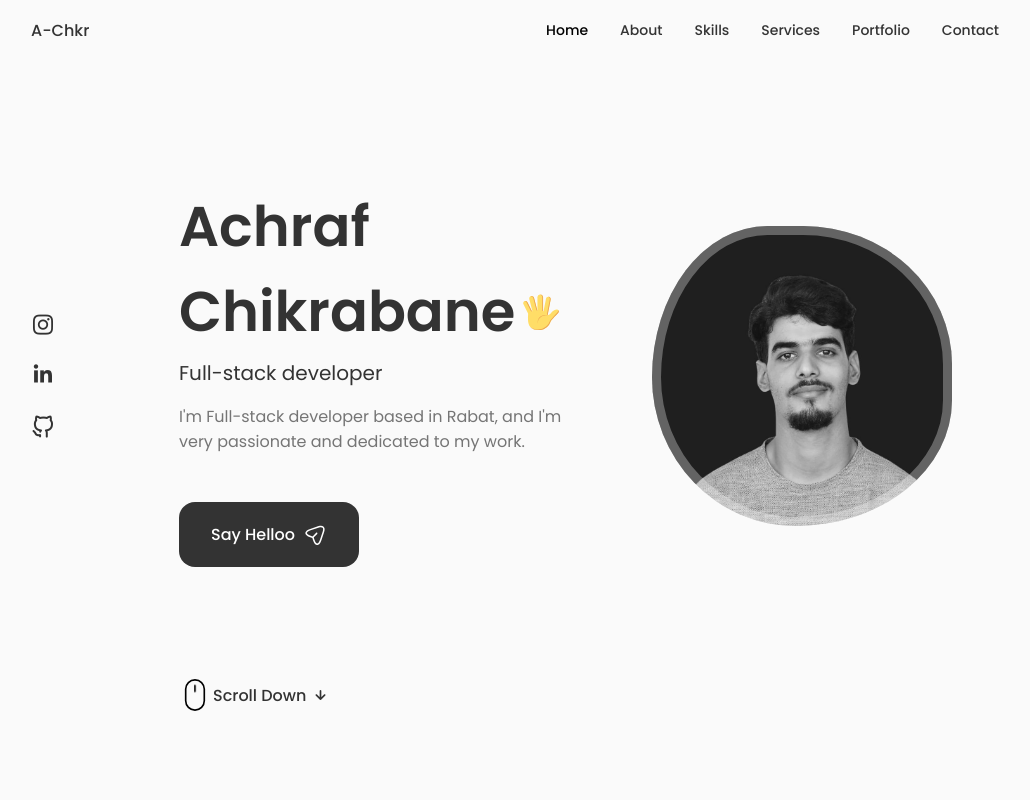
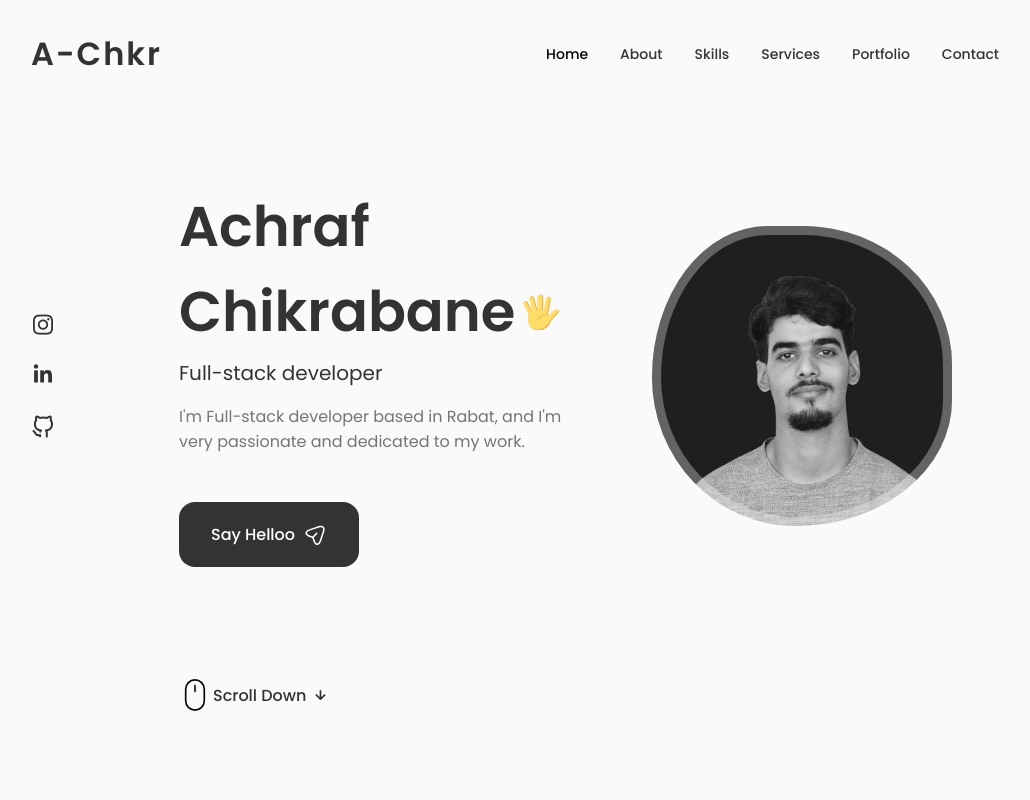
Before and after one commit to achraftes/Portfolio-website, a React (Vite) app: page / in a window 1280 px wide. Shown: the top 800 px of the page, without its empty margins (125-1155 px from the left). Built offline with nearby package versions, Linux system fonts and the light colour scheme.

Commit message:
add  new  stayle  for header

```diff
--- a/src/components/header/header.css
+++ b/src/components/header/header.css
@@ -1,33 +1,47 @@
+/* ===== Header ===== */
 .header {
     width: 100%;
     position: fixed;
     top: 0;
     left: 0;
-    z-index: var(z-index);
+    z-index: 1000;
     background-color: var(--body-color);
     padding: 18px 0;
-    z-index: 1000;
+    transition: 0.3s;
 }
 
-
 .nav {
-    height: calc(var(--header-height) +1.5rem);
+    height: calc(var(--header-height) + 1.5rem);
     display: flex;
     justify-content: space-between;
     align-items: center;
     column-gap: 1rem;
 }
 
-.nav__logo,
-.nav__toggle {
+/* ===== Logo ===== */
+.nav__logo {
     color: var(--title-color);
-    font-weight: var(--font-medium);
+    font-weight: 700;
+    font-size: 2rem; /* augmente la taille */
+    letter-spacing: 2px; /* optionnel */
+    text-decoration: none;
+    cursor: pointer;
 }
 
+/* Option logo image */
+.nav__logo-img {
+    width: 150px;
+    height: auto;
+    object-fit: contain;
+}
+
+/* ===== Menu ===== */
 .nav__list {
     display: flex;
     column-gap: 2rem;
 }
+
+.nav__item {}
 
 .nav__link {
     display: flex;
@@ -36,7 +50,8 @@
     font-size: var(--small-font-size);
     color: var(--title-color);
     font-weight: var(--font-medium);
-   transition: .3s;
+    transition: 0.3s;
+    text-decoration: none;
 }
 
 .nav__icon,
@@ -44,34 +59,29 @@
 .nav__toggle {
     display: none;
 }
- .nav__logo-img {
-  width: 100px;      /* ajuste selon ton design */
-  height: auto;
-  object-fit: contain;
+
+/* Active link */
+.active-link,
+.nav__link:hover {
+    color: var(--title-color-dark);
 }
 
-/* Active link*/
-.active-link,
-.nav__link:hover {
-    color:var(--title-color-dark);
-}
-
-/*========Change Background Header=========*/
+/* ===== Scroll Header ===== */
 .scroll-header {
     box-shadow: 0 -1px 4px rgba(0, 0, 0, 0.15);
 }
 
-/*========BREAKPOINTS=========*/
-/* FOR medium devices*/
-@media screen and (max-width:768px) {
+/* ===== Responsive ===== */
+@media screen and (max-width: 768px) {
     .header {
-        top: initial ;
+        top: initial;
         bottom: 0;
     }
+
     .nav {
         height: var(--header-height);
+    }
 
-    }
     .nav__menu {
         position: fixed;
         bottom: -100%;
@@ -81,13 +91,11 @@
         padding: 2rem 1.5rem 4rem;
         box-shadow: 0 -1px 4px rgba(0, 0, 0, 0.15);
         border-radius: 1.5rem 1.5rem 0 0;
-        transition: .3s;
+        transition: 0.3s;
     }
 
-
-    /* Show Menu*/
     .show-menu {
-        bottom:0;
+        bottom: 0;
     }
 
     .nav__list {
@@ -96,7 +104,6 @@
         gap: 2rem;
     }
 
-
     .nav__icon {
         font-size: 1.2rem;
     }
@@ -104,18 +111,19 @@
     .nav__close {
         position: absolute;
         right: 1.3rem;
-        bottom: .5rem;
+        bottom: 0.5rem;
         font-size: 1.5rem;
         cursor: pointer;
         color: var(--title-color);
     }
 
     .nav__close:hover {
-        color :var(--title-color-dark);
+        color: var(--title-color-dark);
     }
+
     .nav__toggle {
         font-size: 1.1rem;
-        cursor:pointer;
+        cursor: pointer;
     }
 
     .nav__icon,
@@ -123,15 +131,11 @@
     .nav__toggle {
         display: block;
     }
+}
 
-}
-/* For small devices */
-@media screen and (max-width: 350px){
+/* Small screens <350px */
+@media screen and (max-width: 350px) {
     .nav__menu {
         padding: 2rem 0.25rem 4rem;
-
-    }
-    .nav__list {
-
     }
 }
```
Lines whose indentation alone changed are shown as unchanged.
